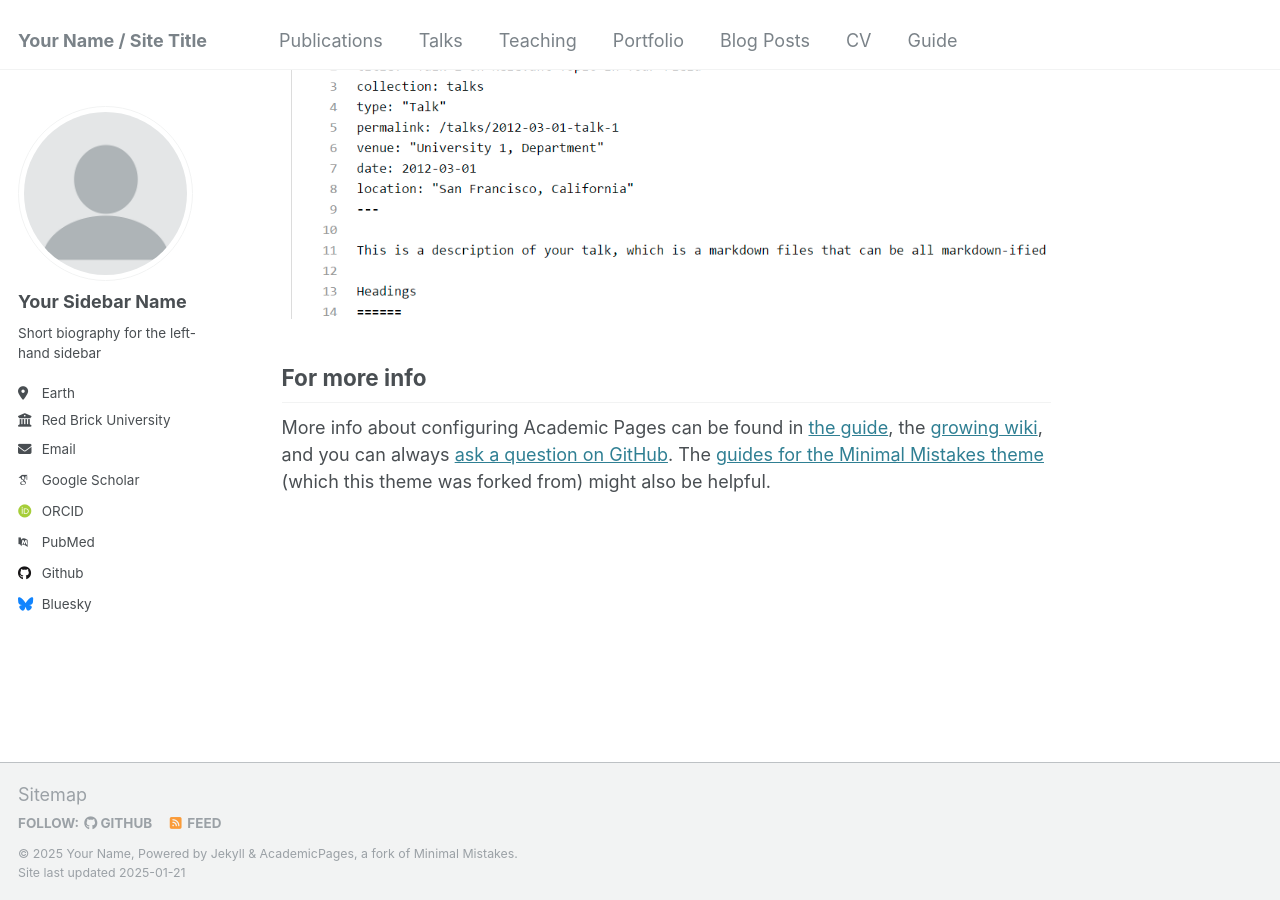
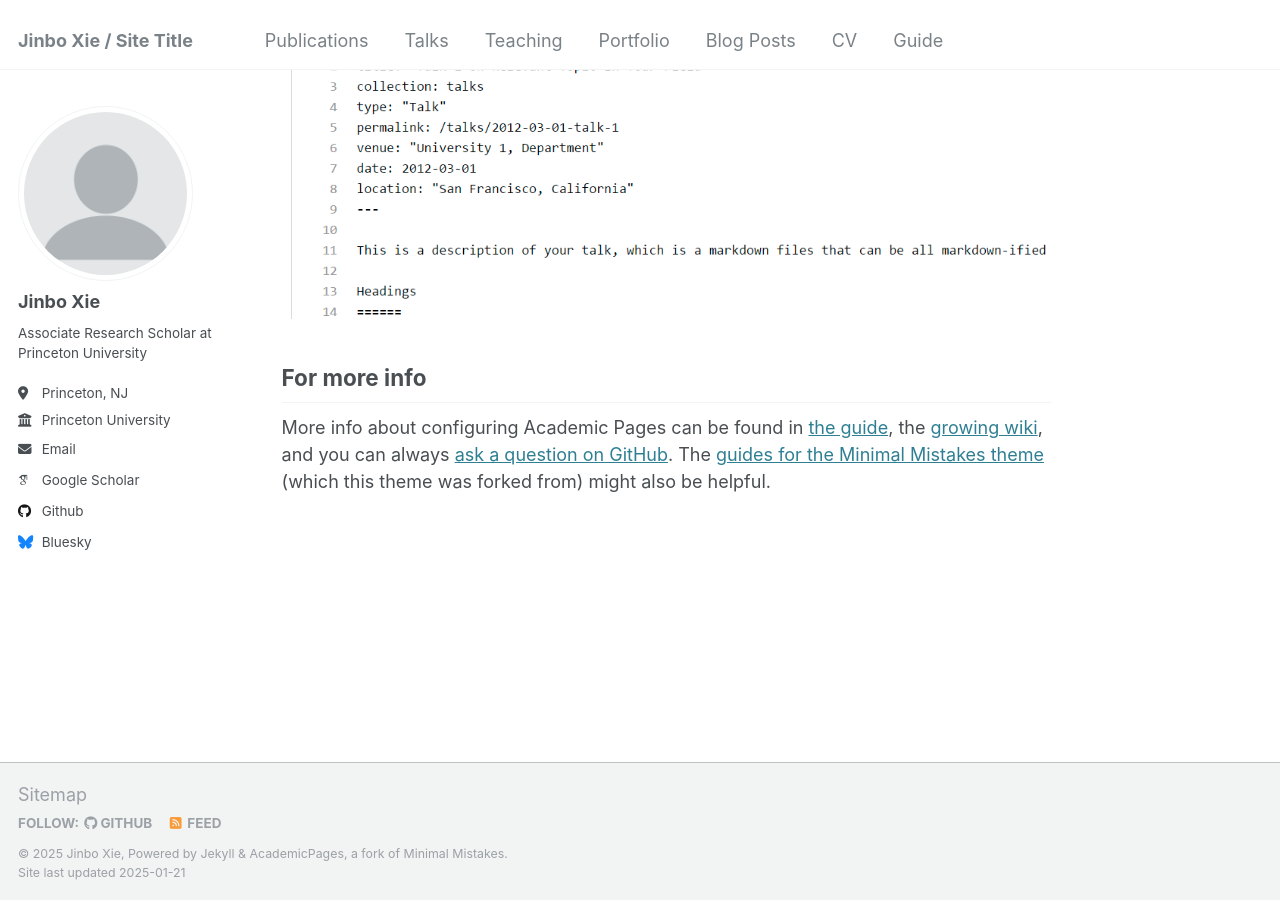
Before and after one commit to jinbox2000/jinbox2000.github.io, a Jekyll site: the page built from _pages/about.md, in a window 1280 px wide and 900 px high, scrolled down 2643 px. Built offline with Jekyll 4.4.1, drawn with Linux system fonts in a browser that asks for light colours; some web fonts are replaced.

Commit message:
Update _config.yml

```diff
--- a/_config.yml
+++ b/_config.yml
@@ -8,13 +8,13 @@
 
 # Basic Site Settings
 locale                   : "en-US"
-title                    : "Your Name / Site Title"
+title                    : "Jinbo Xie / Site Title"
 title_separator          : "-"
-name                     : &name "Your Name"
-description              : &description "personal description"
-url                      : https://academicpages.github.io # the base hostname & protocol for your site e.g. "https://[your GitHub username].github.io"
+name                     : &name "Jinbo Xie"
+description              : &description "Associate Research Scholar at Princeton University"
+url                      : https://jinbox2000.github.io # the base hostname & protocol for your site e.g. "https://[your GitHub username].github.io"
 baseurl                  : "" # the subpath of your site, e.g. "/blog"
-repository               : "academicpages/academicpages.github.io"
+repository               : "jinbox2000/jinbox2000.github.io"
 
 # Site Author - The following control what appear as part of the author content on the side bar.
 #               If a field is blank the icon and link will not appear, otherwise it will be shown.
@@ -22,21 +22,21 @@ repository               : "academicpages/academicpages.github.io"
 author:
   # Biographic information
   avatar           : "profile.png"
-  name             : "Your Sidebar Name"
+  name             : "Jinbo Xie"
   pronouns         : # example: "she/her"
-  bio              : "Short biography for the left-hand sidebar"
-  location         : "Earth"
-  employer         : "Red Brick University"
+  bio              : "Associate Research Scholar at Princeton University"
+  location         : "Princeton, NJ"
+  employer         : "Princeton University"
   uri              : # URL
-  email            : "none@example.org"
+  email            : "jinbo.xie@princeton.edu"
 
   # Academic websites
   arxiv            : # URL - Update with the correct link to your profile
-  googlescholar    : "https://scholar.google.com/citations?user=PS_CX0AAAAAJ"
+  googlescholar    : "https://scholar.google.com/citations?user=RMuEkEEAAAAJ&hl=en"
   impactstory      : # URL
-  orcid            : "http://orcid.org/yourorcidurl"
+  orcid            : #"http://orcid.org/yourorcidurl"
   semantic         : # URL
-  pubmed           : "https://www.ncbi.nlm.nih.gov/pubmed/?term=john+snow"
+  pubmed           : #"https://www.ncbi.nlm.nih.gov/pubmed/?term=john+snow"
   researchgate     : # URL
   scopus           : # URL
 
@@ -44,7 +44,7 @@ author:
   bitbucket        : # Username - Update with your username on the site
   codepen          : # Username
   dribbble         : # Username
-  github           : "academicpages"
+  github           : "https://github.com/jinbox2000/"
   kaggle           : # Username
   stackoverflow    : # User number or user number and name (i.e., use "1" or "1/jeff-atwood")
 
```
